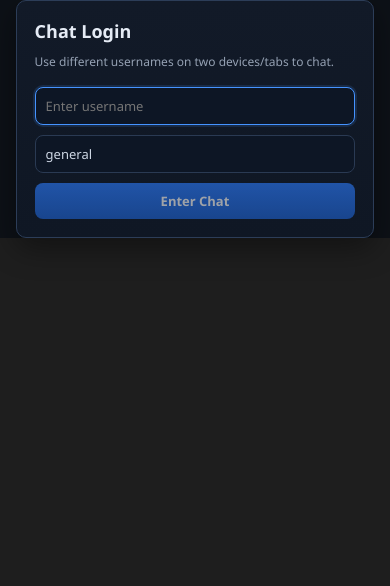
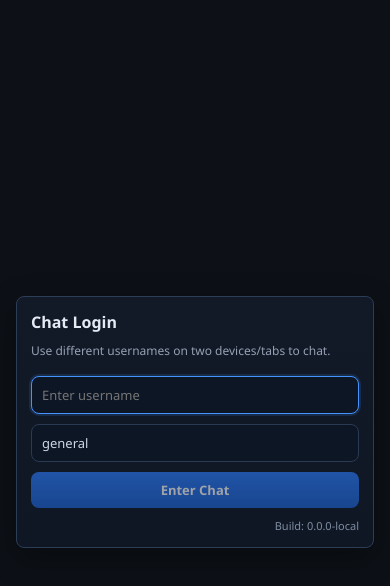
Before and after one commit to FATHIMATHU-SHIFANA/StealthDev_frontend, a React (Vite) app: page / in a window 390 px wide. Shown: the top 586 px of the page. Built offline with nearby package versions, Linux system fonts and the light colour scheme.

Commit message:
add build label and fix login responsiveness

```diff
--- a/src/App.tsx
+++ b/src/App.tsx
@@ -98,6 +98,7 @@ const App: React.FC = () => {
               <button className="auth-button" type="submit" disabled={!usernameInput.trim()}>
                 Enter Chat
               </button>
+              <div className="auth-build">Build: {__APP_BUILD__}</div>
             </div>
           </form>
         </div>
--- /dev/null
+++ b/src/build.d.ts
@@ -0,0 +1 @@
+declare const __APP_BUILD__: string;
--- a/src/styles/global.css
+++ b/src/styles/global.css
@@ -31,10 +31,18 @@ body {
   }
 }
 
+.app {
+  width: 100%;
+  height: 100%;
+}
+
 .auth-screen {
   display: grid;
   place-items: center;
   background: #0d1117;
+  min-height: 100%;
+  width: 100%;
+  padding: 16px;
 }
 
 .auth-card {
@@ -106,6 +114,24 @@ body {
 
 .auth-button:disabled {
   opacity: 0.6;
+}
+
+.auth-build {
+  text-align: right;
+  font-size: 11px;
+  color: #7f8da1;
+}
+
+@media (max-width: 768px) {
+  .auth-card {
+    width: min(420px, 100%);
+    padding: 14px;
+    border-radius: 8px;
+  }
+
+  .auth-card h2 {
+    font-size: 16px;
+  }
 }
 
 /* Scrollbar styling to match Cursor IDE */
--- a/vite.config.ts
+++ b/vite.config.ts
@@ -2,6 +2,9 @@
 import { defineConfig } from 'vite'
 import react from '@vitejs/plugin-react'
 import { VitePWA } from 'vite-plugin-pwa'
+
+const commitSha = process.env.VERCEL_GIT_COMMIT_SHA || process.env.GITHUB_SHA || 'local'
+const buildLabel = `${process.env.npm_package_version || '0.0.0'}-${commitSha.slice(0, 7)}`
 
 // https://vitejs.dev/config/
 export default defineConfig({
@@ -47,6 +50,7 @@ export default defineConfig({
   },
   define: {
     global: 'globalThis',
+    __APP_BUILD__: JSON.stringify(buildLabel),
   },
   test: {
     globals: true,
```
Also changed, not shown: vercel.json (added).
